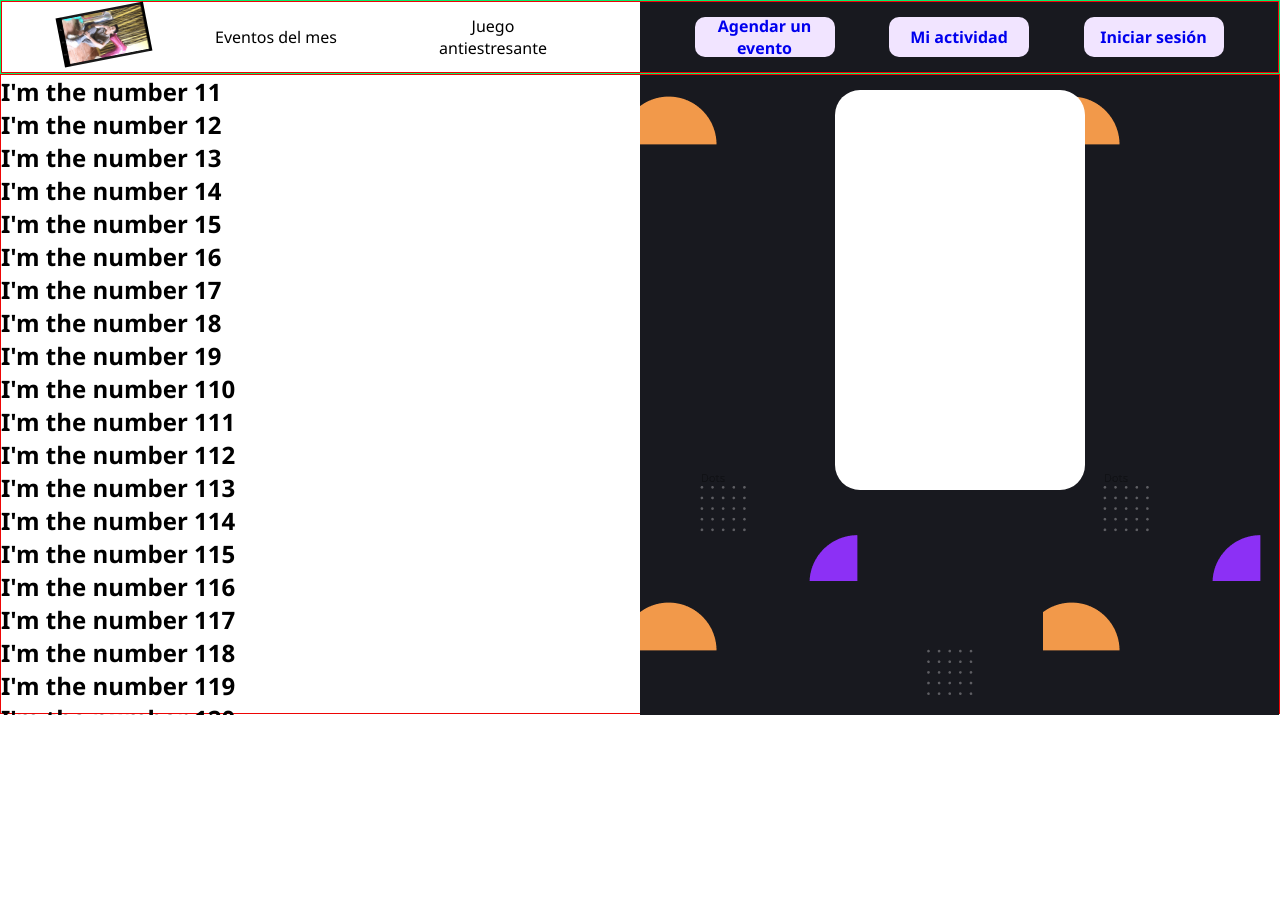
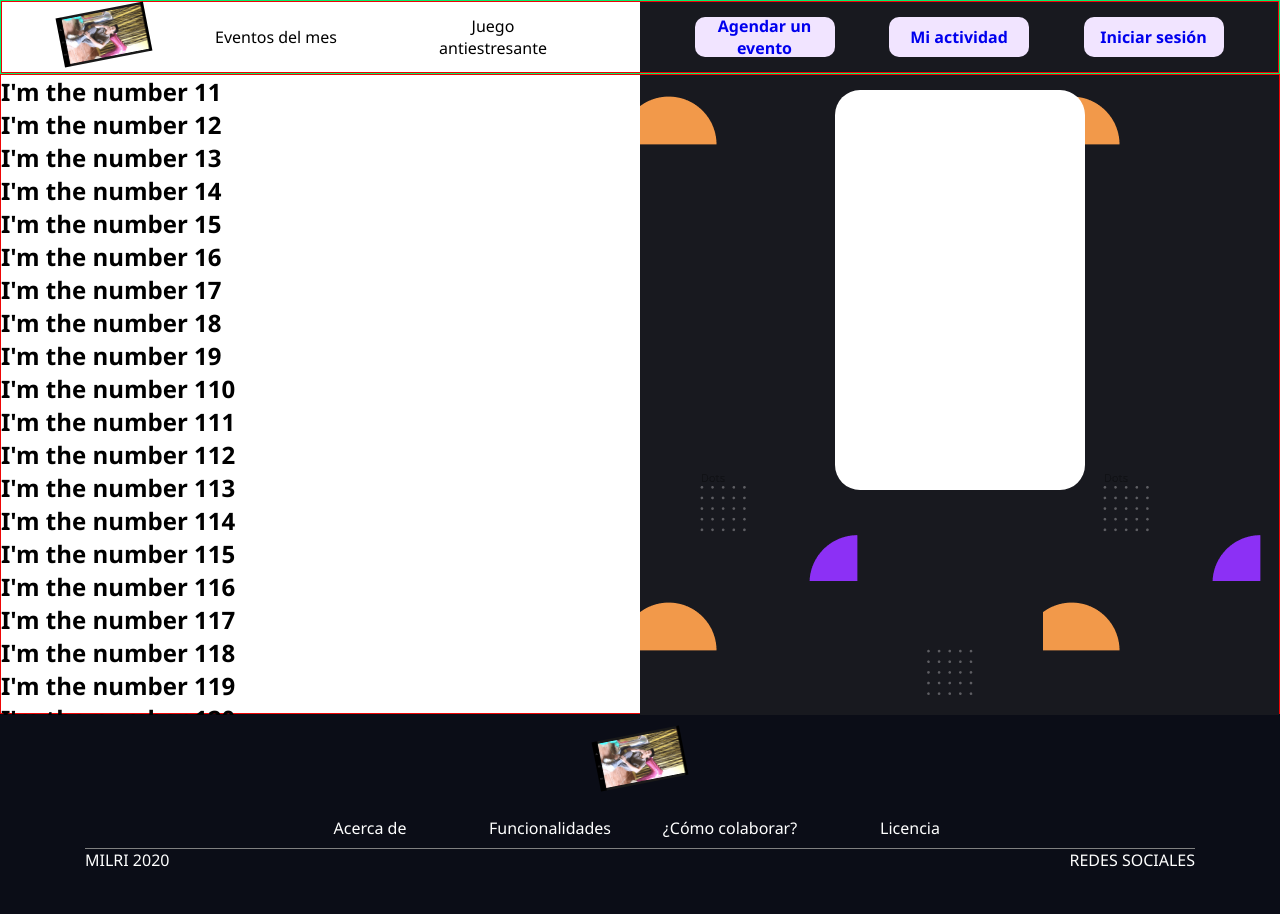
Before and after one commit to miltonials/milri, a plain HTML site: page index.html in a window 1280 px wide. Before the commit the page ends 800 px from the top, so only its background shows below. Drawn offline with Linux system fonts and the light colour scheme.

Commit message:
Maquetación del footer

```diff
--- a/index.html
+++ b/index.html
@@ -76,5 +76,26 @@
                 </div>
             </div>
         </main>
+        <footer>
+            <section class="footer-container">
+                <div class="footer-information">
+                    <figure class="logo">
+                        <a href="#">
+                            <img src="./yo.png" alt="LOGO">
+                        </a>
+                        </figure>
+                    <ul class="information-links">
+                        <a href=""><li><span>Acerca de</span></li></a>
+                        <a href=""><li><span>Funcionalidades</span></li></a>
+                        <a href=""><li><span>¿Cómo colaborar?</span></li></a>
+                        <a href=""><li><span>Licencia</span></li></a>
+                    </ul>
+                    <div class="social-links">
+                        <span>MILRI 2020</span>
+                        <span>REDES SOCIALES</span>
+                    </div>
+                </div>
+            </section>
+        </footer>
     </body>
 </html>
--- a/styles/style.css
+++ b/styles/style.css
@@ -122,3 +122,46 @@ ul a li {
     background-color: #fff;
     border-radius: 25px;
 }
+
+
+/*FOOTER*/
+.footer-container {
+    background-color: #0B0D17;
+    color: white;
+    height: 200px;
+    display: grid;
+    grid-template-columns: minmax(auto,  1110px);
+    justify-content: center;
+    font-size: 1.6rem;
+    /* position: fixed;
+    bottom: 0;
+    right: 0;
+    left: 0; */
+}
+
+.footer-information {
+    /* border: 1px solid red; */
+    text-align: center;
+}
+.footer-information a {
+    color: white;
+    margin: 0 20px;
+    border-top-left-radius: 10px ;
+    border-top-right-radius: 10px ;
+}
+.footer-information a:hover {
+    background-color: gray;
+    transition: all 1s ;
+}
+
+.information-links {
+    display: flex;
+    justify-content: center;
+    border-bottom: 1px solid gray;
+}
+
+.social-links {
+    display: flex;
+    align-items: center;
+    justify-content: space-between;
+}
```
